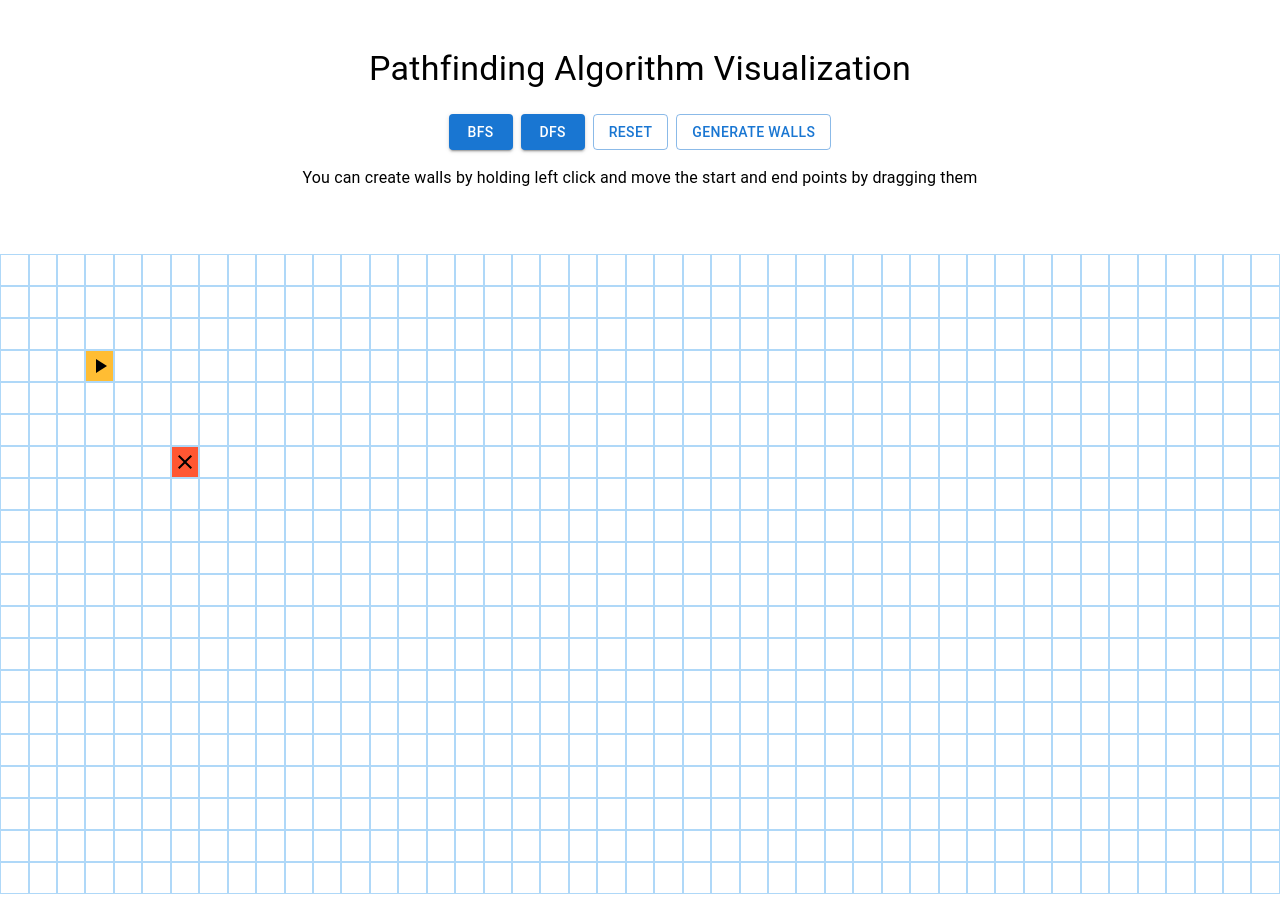
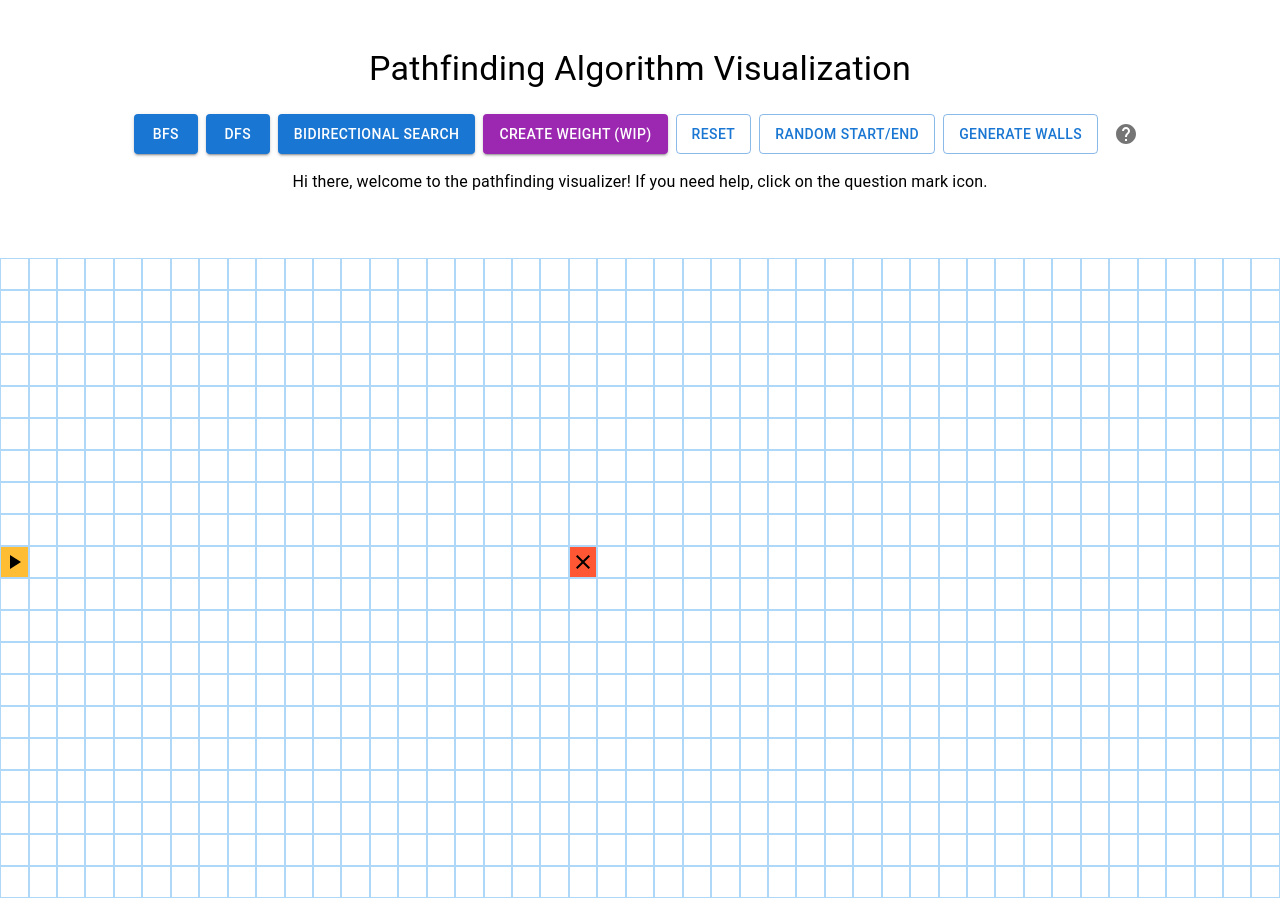
Before and after one commit to jma8774/Pathfinding-Visualization, a React (Create React App) app: page / in a window 1280 px wide. Shown: the top 924 px of the page. Built offline with nearby package versions, Linux system fonts and the light colour scheme; the HTML template or start-up script is replaced by a standard one.

Commit message:
implemented bidirectional search

```diff
--- a/package.json
+++ b/package.json
@@ -2,6 +2,7 @@
   "name": "pathfinding",
   "version": "0.1.0",
   "private": true,
+  "homepage": "https://jma8774.github.io/Pathfinding-Visualization",
   "dependencies": {
     "@mui/icons-material": "^5.2.5",
     "@mui/material": "^5.2.5",
@@ -16,6 +17,8 @@
   "scripts": {
     "start": "react-scripts start",
     "build": "react-scripts build",
+    "predeploy": "npm run build",
+    "deploy": "gh-pages -d build",
     "test": "react-scripts test",
     "eject": "react-scripts eject"
   },
@@ -36,5 +39,8 @@
       "last 1 firefox version",
       "last 1 safari version"
     ]
+  },
+  "devDependencies": {
+    "gh-pages": "^3.2.3"
   }
 }
--- a/public/index.html
+++ b/public/index.html
@@ -7,7 +7,7 @@
     <meta name="theme-color" content="#000000" />
     <meta
       name="description"
-      content="Web site created using create-react-app"
+      content="Pathfinding Visualization"
     />
     <link rel="apple-touch-icon" href="%PUBLIC_URL%/logo192.png" />
     <!--
@@ -24,7 +24,7 @@
       work correctly both with client-side routing and a non-root public URL.
       Learn how to configure a non-root public URL by running `npm run build`.
     -->
-    <title>React App</title>
+    <title>Pathfinding</title>
   </head>
   <body>
     <noscript>You need to enable JavaScript to run this app.</noscript>
--- a/src/App.js
+++ b/src/App.js
@@ -3,25 +3,30 @@ import Box from '@mui/material/Box';
 import Stack from '@mui/material/Stack';
 import Button from '@mui/material/Button';
 import Typography from '@mui/material/Typography';
+import Tooltip from '@mui/material/Tooltip';
+import IconButton from '@mui/material/IconButton';
+import HelpIcon from '@mui/icons-material/Help';
+import { UNVISITED, VISITED, PATH, START, END, WALL, WEIGHT } from './constants';
 import Node from './Node'
+import HelpBox from './components/HelpBox'
 import bfs from './algos/BFS'
 import dfs from './algos/DFS'
-
-const UNVISITED = 0
-const VISITED = 1
-const PATH = 2
-const START = 3
-const END = 4
-const WALL = 5
+import bidirectional from './algos/Bidirectional'
 
 const n = 20
 const m = 45
 
+function getRandomInt(max) {
+  return Math.floor(Math.random() * max);
+}
+
 function App() {
   const [grid, setGrid] = useState(Array(n).fill(UNVISITED).map(() => new Array(m).fill(UNVISITED)))
-  const [start, setStart] = useState([3, 3])
-  const [end, setEnd] = useState([6, 6])
+  const [weight, setWeight] = useState(Array(n).fill(1).map(() => new Array(m).fill(1)))
+  const [start, setStart] = useState([getRandomInt(n), getRandomInt(m)])
+  const [end, setEnd] = useState([getRandomInt(n), getRandomInt(m)])
   const [running, setRunning] = useState(false)
+  const [message, setMessage] = useState('Hi there, welcome to the pathfinding visualizer! If you need help, click on the question mark icon. ')
 
   const updateCell = (i, j, val) => {
     setGrid(prevState => {
@@ -29,6 +34,18 @@ function App() {
       copy[i][j] = val
       return copy
     })
+  }
+
+  const randomStartEnd = () => {
+    clearPaths()
+    updateCell(start[0], start[1], 0)
+    updateCell(end[0], end[1], 0)
+    const newStart = [getRandomInt(n), getRandomInt(m)]
+    const newEnd = [getRandomInt(n), getRandomInt(m)]
+    setStart(newStart)
+    setEnd(newEnd)
+    updateCell(newStart[0], newStart[1], START)
+    updateCell(newEnd[0], newEnd[1], END)
   }
 
   const clearPaths = () => {
@@ -76,15 +93,8 @@ function App() {
   }
 
   useEffect(() => {
-    // Starting Point
-    updateCell(start[0], start[1], 3)
-    // End Point
-    updateCell(end[0], end[1], 4)
+    randomStartEnd()
   }, [])
-
-  useEffect(() => {
-    // console.log("Grid Changed", grid)
-  }, [grid])
 
   return (
     <Box>
@@ -94,16 +104,32 @@ function App() {
           setRunning(true)
           clearPaths()
           bfs(grid, updateCell, start[0], start[1], () => setRunning(false))
+          setMessage("BFS guarantee that we will travel the shortest path in an unweighted graph")
         }}> BFS </Button>
         <Button variant="contained" disabled={running} onClick={() => {
           setRunning(true)
           clearPaths()
           dfs(grid, updateCell, start[0], start[1], () => setRunning(false))
+          setMessage("DFS does not guarantee that we will travel the shortest path")
         }}> DFS </Button>
+                <Button variant="contained" disabled={running} onClick={() => {
+          setRunning(true)
+          clearPaths()
+          bidirectional(grid, updateCell, start, end, () => setRunning(false))
+          setMessage("Bidirectional search will find the shortest path between 2 nodes in an unweighted graph")
+        }}> Bidirectional Search </Button>
+        <Button variant="contained" color="secondary" disabled={running} onClick={() => console.log("Create Weighted Cell")}> Create Weight (WIP) </Button>
         <Button variant="outlined" disabled={running} onClick={resetGrid}> Reset </Button>
+        <Button variant="outlined" disabled={running} onClick={randomStartEnd}> Random Start/End </Button>
         <Button variant="outlined" disabled={running} onClick={generateWalls}> Generate Walls </Button>
+        <Tooltip title={<HelpBox/>}>
+          <IconButton>
+            <HelpIcon />
+          </IconButton>
+        </Tooltip>
       </Stack>
-      <Typography variant="body1" textAlign="center" mt={2}> You can create walls by holding left click and move the start and end points by dragging them </Typography>
+      <Typography variant="body1" textAlign="center" mt={2}> {message} </Typography>
+      {/* Grid cells */}
       <Box sx={{display: "flex", flexDirection: "column", alignContents: "center", justifyContent: "center", mt: 8}}>
         { grid.map((row, i) => {
               return (
@@ -116,6 +142,7 @@ function App() {
             )})
         }
       </Box>
+      {/* Legend */}
       <Stack direction="row" spacing={1} justifyContent="center" mt={4}>
         <Box display="flex" justifyContent="center" alignItems="center">
           <Node val={START} />
@@ -142,6 +169,12 @@ function App() {
           </Typography>
         </Box>
         <Box display="flex" justifyContent="center" alignItems="center">
+          <Node val={WEIGHT} />
+          <Typography ml={1}>
+            Weighted Cell
+          </Typography>
+        </Box>
+        <Box display="flex" justifyContent="center" alignItems="center">
           <Node val={WALL} />
           <Typography ml={1}>
             Walls
--- a/src/Node.jsx
+++ b/src/Node.jsx
@@ -3,18 +3,13 @@ import Box from '@mui/material/Box';
 import { keyframes } from '@mui/system';
 import PlayArrowIcon from '@mui/icons-material/PlayArrow';
 import CloseIcon from '@mui/icons-material/Close';
+import AddIcon from '@mui/icons-material/Add';
+import { UNVISITED, VISITED, PATH, START, END, WALL, WEIGHT } from './constants';
 
-const UNVISITED = 0
-const VISITED = 1
-const PATH = 2
-const START = 3
-const END = 4
-const WALL = 5
 
-const placeholder = keyframes`
+const def = keyframes`
   from {
   }
-
   to {
   }
 `;
@@ -49,8 +44,19 @@ to {
 }
 `;
 
-const background = ["white", "#ABEBC6", "#85C1E9", "#FFBD33", "#FF5733", "#1C2833"]
-const animation = [placeholder, visited, path, placeholder, placeholder, walls]
+const weight = keyframes`
+0% {
+  transform: scale(0.3);
+}
+
+to {
+  transform: scale(1);
+}
+`;
+
+
+const background = ["white", "#ABEBC6", "#85C1E9", "#FFBD33", "#FF5733", "#1C2833", "#8E44AD"]
+const animation = [def, visited, path, def, def, walls, weight]
 
 const Node = (props) => {
   const {val} = props
@@ -67,6 +73,7 @@ const Node = (props) => {
     }}>
       { val === START && < PlayArrowIcon/>}
       { val === END && < CloseIcon/>}
+      { val === WEIGHT && <AddIcon/>}
     </Box>
   )
 }
--- /dev/null
+++ b/src/algos/Bidirectional.js
@@ -0,0 +1,80 @@
+import { UNVISITED, VISITED, PATH, START, END, WALL, WEIGHT } from '../constants';
+
+async function bidirectional(grid, updateCell, start, end, stopRun) {
+  const n = grid.length
+  const m = grid[0].length
+  let copy = JSON.parse(JSON.stringify(grid))
+  // Initialize both visited
+  let startVisited = Array(n).fill(0).map(() => new Array(m).fill(false))
+  let endVisited = Array(n).fill(0).map(() => new Array(m).fill(false))
+  startVisited[start[0]][start[1]] = true
+  endVisited[end[0]][end[1]] = true
+  // Initialize both queues
+  let startQueue = [[start, []]]
+  let endQueue = [[end, []]]
+
+  let startPaths = Array(n).fill(0).map(() => new Array(m).fill([]))
+  let endPaths = Array(n).fill(0).map(() => new Array(m).fill([]))
+
+  const directions = [[-1, 0], [0, -1], [0, 1], [1, 0]]
+  // While there are still nodes to explore
+  while(startQueue.length > 0 && endQueue.length > 0) {
+    // Pop 1 from each queue
+    const [startCoord, startPath] = startQueue.shift()
+    const [endCoord, endPath] = endQueue.shift()
+
+    for(const d of directions) {
+      const startRow = startCoord[0] + d[0]
+      const startCol = startCoord[1] + d[1]
+      const endRow = endCoord[0] + d[0]
+      const endCol = endCoord[1] + d[1]
+      // Check if start next coordinate is valid
+      if(startRow > -1 && startRow  < n && startCol > -1 && startCol < m && !startVisited[startRow][startCol] && copy[startRow][startCol] !== WALL) {
+        const newPath = startPath.concat([[startRow, startCol]])
+        startQueue.push([[startRow, startCol], newPath])
+        startPaths[startRow][startCol] = newPath
+        startVisited[startRow][startCol] = true
+        copy[startRow][startCol] = 1
+        updateCell(startRow, startCol, 1)
+      }
+      // Check if end next coordinate is valid
+      if(endRow > -1 && endRow  < n && endCol > -1 && endCol < m && !endVisited[endRow][endCol] && copy[endRow][endCol] !== WALL) {
+        const newPath = endPath.concat([[endRow, endCol]])
+        endQueue.push([[endRow, endCol], newPath])
+        endPaths[endRow][endCol] = newPath
+        endVisited[endRow][endCol] = true
+        copy[endRow][endCol] = 1
+        updateCell(endRow, endCol, 1)
+      }
+    }
+    // Check if intersecting
+    const intersecting = isIntersecting(startVisited, endVisited)
+    if(intersecting) {
+      const [row, col] = intersecting
+      const newPath = startPaths[row][col].concat(endPaths[row][col])
+      for(const [pathRow, pathCol] of newPath) {
+        updateCell(pathRow, pathCol, 2)
+        await new Promise(r => setTimeout(r, 10));
+      }
+      stopRun()
+      return true
+    }
+    await new Promise(r => setTimeout(r, 10));
+  }
+  stopRun()
+}
+
+function isIntersecting(startVisited, endVisited) {
+  const n = startVisited.length
+  const m = startVisited[0].length
+  for(let i = 0; i < n; i++) {
+    for(let j = 0; j < m; j++) {
+      if(startVisited[i][j] && endVisited[i][j]) {
+        return [i, j]
+      }
+    }
+  }
+  return false
+}
+
+export default bidirectional;
--- a/src/algos/DFS.js
+++ b/src/algos/DFS.js
@@ -1,9 +1,4 @@
-const UNVISITED = 0
-const VISITED = 1
-const PATH = 2
-const START = 3
-const END = 4
-const WALL = 5
+import { UNVISITED, VISITED, PATH, START, END, WALL, WEIGHT } from '../constants';
 
 let found = false
 
--- /dev/null
+++ b/src/components/HelpBox.jsx
@@ -0,0 +1,29 @@
+import React from 'react';
+import Box from '@mui/material/Box';
+import Stack from '@mui/material/Stack';
+import Typography from '@mui/material/Typography';
+import Tooltip from '@mui/material/Tooltip';
+import { UNVISITED, VISITED, PATH, START, END, WALL, WEIGHT } from '../constants';
+import Node from '../Node'
+
+const HelpBox = () => {
+  return (
+    <Box>
+      <Stack direction="row" spacing={1} justifyContent="center" alignItems="center" mt={1}>
+        <Node val={START} />
+        <Node val={END} />
+      </Stack>
+      <Typography variant="subtitle1"> Drag and drop to move the start and end points </Typography>
+      <Stack direction="row" spacing={1} justifyContent="center" alignItems="center" mt={1}>
+        <Node val={WALL}/>
+      </Stack>
+      <Typography variant="subtitle1"> Hold left click to create walls, or hold middle mouse to delete walls </Typography>
+      <Stack direction="row" spacing={1} justifyContent="center" alignItems="center" mt={1}>
+        <Node val={WEIGHT}/>
+      </Stack>
+      <Typography variant="subtitle1"> Toggle weight button and left click to create weighted cells (weight cost is 10) </Typography>
+    </Box>
+  )
+}
+
+export default HelpBox
--- /dev/null
+++ b/src/constants.js
@@ -0,0 +1,9 @@
+const UNVISITED = 0
+const VISITED = 1
+const PATH = 2
+const START = 3
+const END = 4
+const WALL = 5
+const WEIGHT = 6
+
+export { UNVISITED, VISITED, PATH, START, END, WALL, WEIGHT };
```
Also changed, not shown: 1 other file (tests, documents, lock files or other folders).
